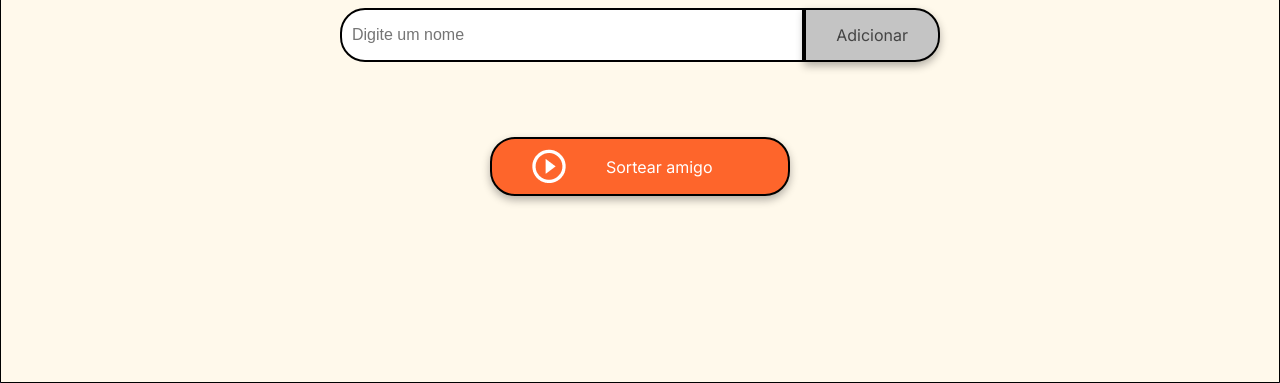
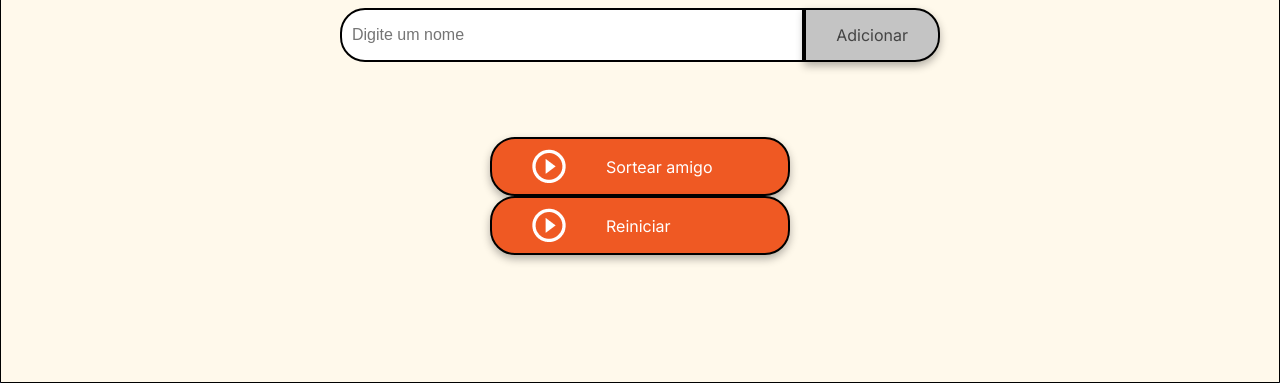
Before and after one commit to GideaoBitencourt/amigo-secreto, a plain HTML site: page index.html in a window 1280 px wide. Shown: the part 417-800 px from the top of the page. Drawn offline with Linux system fonts and the light colour scheme.

Commit message:
add botão de reiniciar

```diff
--- a/app.js
+++ b/app.js
@@ -40,3 +40,10 @@
         resultado.innerHTML = `<li>Amigo sorteado: ${amigoSorteado}</li>`;
     }
 }
+
+function reiniciarAmigoSecreto() {
+    pessoas = [];
+    document.getElementById("listaAmigos").innerHTML = "";
+    document.getElementById("resultado").textContent = "";
+    document.getElementById("amigo").focus();
+}
--- a/index.html
+++ b/index.html
@@ -32,6 +32,11 @@
                     <img src="assets/play_circle_outline.png" alt="Ícone para sortear">
                     Sortear amigo
                 </button>
+
+                <button class="button-draw" onclick="reiniciarAmigoSecreto()" aria-label="Reiniciar">
+                    <img src="assets/play_circle_outline.png" alt="Ícone para reiniciar">
+                    Reiniciar
+                </button>
             </div>
         </section>
     </main>
--- a/style.css
+++ b/style.css
@@ -2,7 +2,7 @@
     --color-primary: #4B69FD;
     --color-secondary: #FFF9EB;
     --color-tertiary: #C4C4C4;
-    --color-button: #fe652b;
+    --color-button: #ef5923;
     --color-button-hover: #e55720;
     --color-text: #444444;
     --color-white: #FFFFFF;
@@ -145,7 +145,7 @@
 /* Botão de sortear título */
 .button-draw {
     display: flex;
-    align-items: center;
+    align-items:center;
     width: 100%;
     padding: 10px 40px;
     color: var(--color-white);
```
